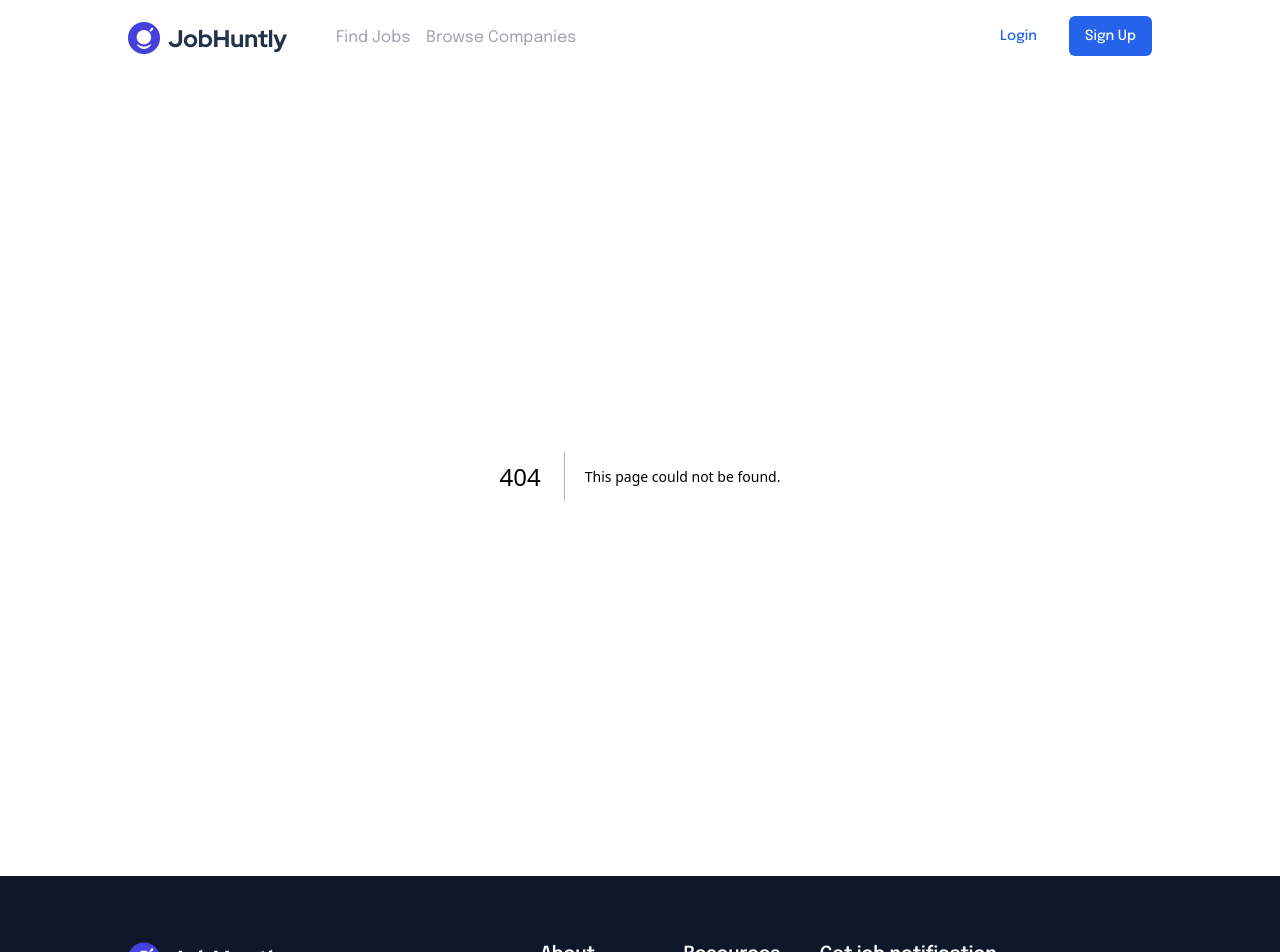
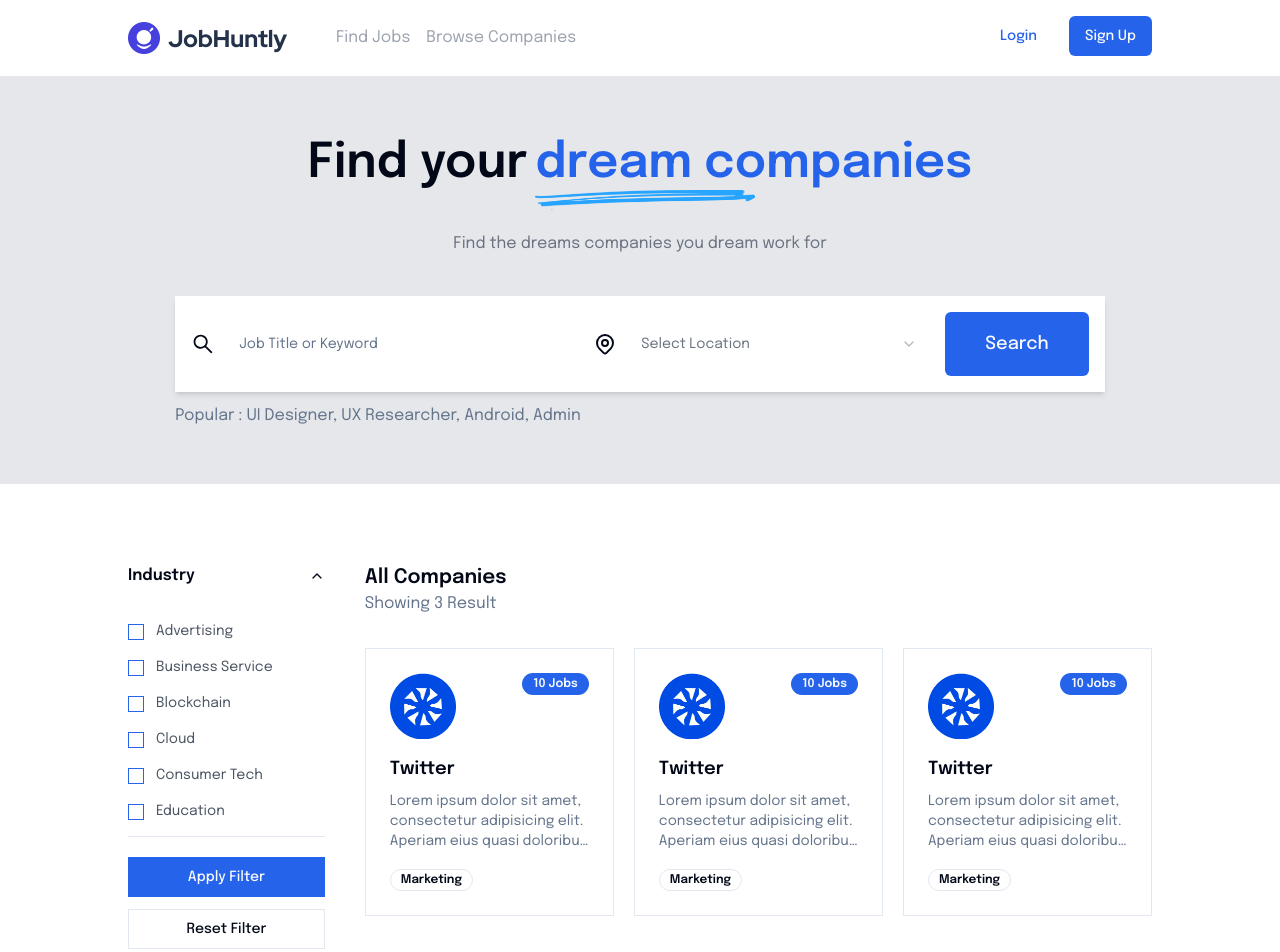
Before and after one commit to devtadanarsa/job-hunt, a Next.js app: page /find-companies in a window 1280 px wide. Before the commit this address had no page. Shown: the top 952 px of the page. Built offline with nearby package versions, Linux system fonts and the light colour scheme.

Commit message:
done slicing find company page

```diff
--- /dev/null
+++ b/src/app/find-companies/page.tsx
@@ -0,0 +1,75 @@
+"use client";
+
+import { INDUSTRY_OPTIONS } from "@/constants";
+import ExploreDataContainer from "@/containers/ExploreDataContainer";
+import { formFilterCompanySchema } from "@/lib/form-schema";
+import { CompanyType, filterFormType } from "@/types";
+import { zodResolver } from "@hookform/resolvers/zod";
+import React from "react";
+import { useForm } from "react-hook-form";
+import { z } from "zod";
+
+const FindCompaniesPage = () => {
+  const FILTER_FORMS: filterFormType[] = [
+    {
+      name: "industry",
+      label: "Industry",
+      items: INDUSTRY_OPTIONS,
+    },
+  ];
+
+  const formFilter = useForm<z.infer<typeof formFilterCompanySchema>>({
+    resolver: zodResolver(formFilterCompanySchema),
+    defaultValues: {
+      industry: [],
+    },
+  });
+
+  const onSubmitFormFilter = async (
+    values: z.infer<typeof formFilterCompanySchema>
+  ) => {
+    console.log(values);
+  };
+
+  const dummyData: CompanyType[] = [
+    {
+      image: "/images/company2.png",
+      categories: "Marketing",
+      description:
+        "Lorem ipsum dolor sit amet, consectetur adipisicing elit. Aperiam eius quasi doloribus consequatur culpa cumque fugit iusto consequuntur, sapiente ut quibusdam perferendis nostrum aliquid incidunt, dignissimos ipsam molestias temporibus. Ab.",
+      name: "Twitter",
+      totalJobs: 10,
+    },
+    {
+      image: "/images/company2.png",
+      categories: "Marketing",
+      description:
+        "Lorem ipsum dolor sit amet, consectetur adipisicing elit. Aperiam eius quasi doloribus consequatur culpa cumque fugit iusto consequuntur, sapiente ut quibusdam perferendis nostrum aliquid incidunt, dignissimos ipsam molestias temporibus. Ab.",
+      name: "Twitter",
+      totalJobs: 10,
+    },
+    {
+      image: "/images/company2.png",
+      categories: "Marketing",
+      description:
+        "Lorem ipsum dolor sit amet, consectetur adipisicing elit. Aperiam eius quasi doloribus consequatur culpa cumque fugit iusto consequuntur, sapiente ut quibusdam perferendis nostrum aliquid incidunt, dignissimos ipsam molestias temporibus. Ab.",
+      name: "Twitter",
+      totalJobs: 10,
+    },
+  ];
+
+  return (
+    <ExploreDataContainer
+      formFilter={formFilter}
+      onSubmitFilter={onSubmitFormFilter}
+      filterForms={FILTER_FORMS}
+      title="dream companies"
+      subtitle="Find the dreams companies you dream work for"
+      loading={false}
+      type="company"
+      data={dummyData}
+    />
+  );
+};
+
+export default FindCompaniesPage;
--- a/src/app/find-jobs/page.tsx
+++ b/src/app/find-jobs/page.tsx
@@ -50,7 +50,7 @@
       formFilter={formFilter}
       onSubmitFilter={onSubmitFormFilter}
       filterForms={FILTER_FORMS}
-      title="Dream Job"
+      title="dream job"
       subtitle="Find your next career at companies like Hubspot, Nike, and Dropbox"
       loading={false}
       type="job"
--- a/src/components/layouts/Navbar/index.tsx
+++ b/src/components/layouts/Navbar/index.tsx
@@ -1,26 +1,39 @@
+"use client";
+
 import { Button } from "@/components/ui/button";
 import Image from "next/image";
+import Link from "next/link";
+import { useRouter } from "next/navigation";
 import React from "react";
 
 const Navbar = () => {
+  const router = useRouter();
+
   return (
     <header className="px-32 py-5 flex flex-row items-start justify-between">
       <div className="inline-flex items-center gap-12">
-        <div>
+        <div className="cursor-pointer">
           <Image
             src="/images/logo2.png"
             alt="/images/logo2.png"
             width={160}
             height={36}
+            onClick={() => router.push("/")}
           />
         </div>
         <div>
-          <span className="font-normal text-gray-400 mr-4 cursor-pointer">
+          <Link
+            href="/find-jobs"
+            className="font-normal text-gray-400 mr-4 cursor-pointer"
+          >
             Find Jobs
-          </span>
-          <span className="font-normal text-gray-400 mr-4 cursor-pointer">
+          </Link>
+          <Link
+            href="/find-companies"
+            className="font-normal text-gray-400 mr-4 cursor-pointer"
+          >
             Browse Companies
-          </span>
+          </Link>
         </div>
       </div>
       <div className="inline-flex items-center gap-4 h-8">
--- /dev/null
+++ b/src/components/organisms/CompanyCard/index.tsx
@@ -0,0 +1,34 @@
+import { Badge } from "@/components/ui/badge";
+import { CompanyType } from "@/types";
+import Image from "next/image";
+import React, { FC } from "react";
+
+interface CompanyCardProps extends CompanyType {}
+
+const CompanyCard: FC<CompanyCardProps> = ({
+  image,
+  totalJobs,
+  name,
+  description,
+  categories,
+}) => {
+  return (
+    <div className="border border-border p-6">
+      <div className="flex flex-row justify-between items-start">
+        <Image src={image} alt={image} width={66} height={66} />
+        <Badge>{totalJobs} Jobs</Badge>
+      </div>
+      <div className="my-4">
+        <div className="text-lg font-semibold mb-2">{name}</div>
+        <div className="line-clamp-3 text-sm text-muted-foreground">
+          {description}
+        </div>
+      </div>
+      <div className="space-x-2">
+        <Badge variant="outline">{categories}</Badge>
+      </div>
+    </div>
+  );
+};
+
+export default CompanyCard;
--- a/src/components/organisms/JobCard/index.tsx
+++ b/src/components/organisms/JobCard/index.tsx
@@ -43,9 +43,6 @@
           <Button className="w-full" size="lg">
             Apply
           </Button>
-          {/* <div className="w-full h-2 mt-2 relative bg-gray-300">
-            <div className="w-full absolute h-2 bg-green-500"></div>
-          </div> */}
           <Progress
             value={(applicants / needs) * 100}
             className="mt-2 h-[10px]"
--- a/src/constants/index.ts
+++ b/src/constants/index.ts
@@ -45,3 +45,30 @@
     label: "Documents",
   },
 ];
+
+export const INDUSTRY_OPTIONS = [
+  {
+    id: "advertising",
+    label: "Advertising",
+  },
+  {
+    id: "business-service",
+    label: "Business Service",
+  },
+  {
+    id: "blockhain",
+    label: "Blockchain",
+  },
+  {
+    id: "cloud",
+    label: "Cloud",
+  },
+  {
+    id: "consumer-tech",
+    label: "Consumer Tech",
+  },
+  {
+    id: "education",
+    label: "Education",
+  },
+];
--- a/src/containers/ExploreDataContainer/index.tsx
+++ b/src/containers/ExploreDataContainer/index.tsx
@@ -1,3 +1,4 @@
+import CompanyCard from "@/components/organisms/CompanyCard";
 import FormFilterDynamic from "@/components/organisms/FormFilterDynamic";
 import FormSearchDynamic from "@/components/organisms/FormSearchDynamic";
 import JobCard from "@/components/organisms/JobCard";
@@ -31,7 +32,7 @@
       <div className="bg-gray-200 px-32 pt-16 pb-14">
         <div className="mb-10">
           <div className="mx-auto mb-11 text-center flex justify-center gap-2">
-            <span className="text-5xl font-semibold">Find Your</span>
+            <span className="text-5xl font-semibold">Find your</span>
             <div className="relative">
               <span className="text-5xl font-semibold text-primary">
                 {title}
@@ -62,37 +63,30 @@
         </div>
         <div className="w-4/5">
           <div className="mb-8">
-            <div className="text-xl font-semibold">All Jobs</div>
-            <div className="text-muted-foreground">Showing 73 Result</div>
+            <div className="text-xl font-semibold">
+              {type === "job" ? "All Jobs" : "All Companies"}
+            </div>
+            <div className="text-muted-foreground">
+              Showing {data.length} Result
+            </div>
           </div>
-          <div className="grid grid-cols-1 gap-7">
+          <div>
             {loading ? (
               <div>Loading...</div>
             ) : (
-              // <JobCard
-              //   applicants={5}
-              //   categories={["Marketing", "Design"]}
-              //   description="lorem"
-              //   image="/images/company2.png"
-              //   jobType="Full Time"
-              //   location="Paris, France"
-              //   name="Social Media Assistant"
-              //   needs={10}
-              //   type="Agency"
-              // />
               <>
                 {type === "job" ? (
-                  <>
+                  <div className="grid grid-cols-1 gap-7">
                     {data?.map((item: any, i: number) => (
                       <JobCard key={i} {...item} />
                     ))}
-                  </>
+                  </div>
                 ) : (
-                  <>
+                  <div className="grid grid-cols-3 gap-5">
                     {data?.map((item: any, i: number) => (
-                      <div key={i}>Company Card</div>
+                      <CompanyCard key={i} {...item} />
                     ))}
-                  </>
+                  </div>
                 )}
               </>
             )}
--- a/src/lib/form-schema.ts
+++ b/src/lib/form-schema.ts
@@ -3,3 +3,7 @@
 export const formFilterSchema = z.object({
   categories: z.array(z.string()),
 });
+
+export const formFilterCompanySchema = z.object({
+  industry: z.array(z.string()),
+});
```
Also changed, not shown: src/types/index.ts (+8 -0 lines).
